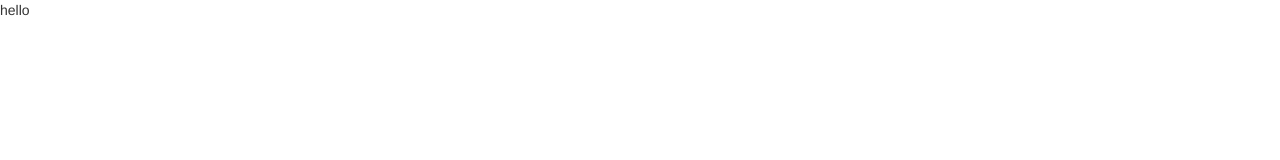
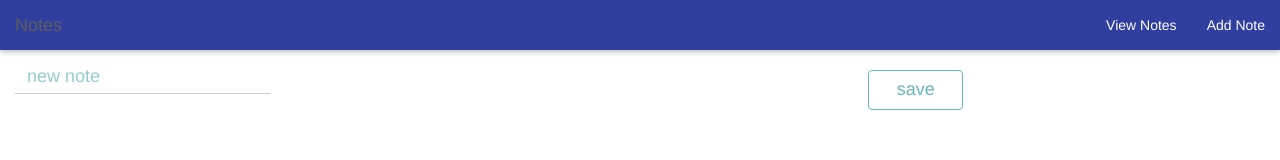
Before and after one commit to dczarnota/notes-app, a website: page index.html in a window 1280 px wide. Drawn offline with nearby package versions, Linux system fonts and the light colour scheme; some packages are replaced by stand-ins of ours.

Commit message:
(feat) adds basic main.html and styling

```diff
--- a/app/scripts/main/main.html
+++ b/app/scripts/main/main.html
@@ -1,7 +1,24 @@
+<div ng-include=" 'app/scripts/components/navbar/navbar.html' "></div>
 <div ng-controller="MainController">
 
-  <header>
-    <p>hello</p>
-  </header>
+  <div class="container-fluid">
+    <div id="form-container" class="row">
+      <div class="col-xs-8">
+        <form class="form-inline">
+          <div class="form-group">
+            <input type="text" class="form-control" placeholder="new note">
+          </div>
+        </form>
+      </div>
+      <div class="col-xs-4">
+        <button type="button" class="btn">save</button>
+      </div>
+    </div>
+
+    <div id="note-container" class="row">
+      <note></note>
+    </div>
+
+  </div>
 
 </div>
```
